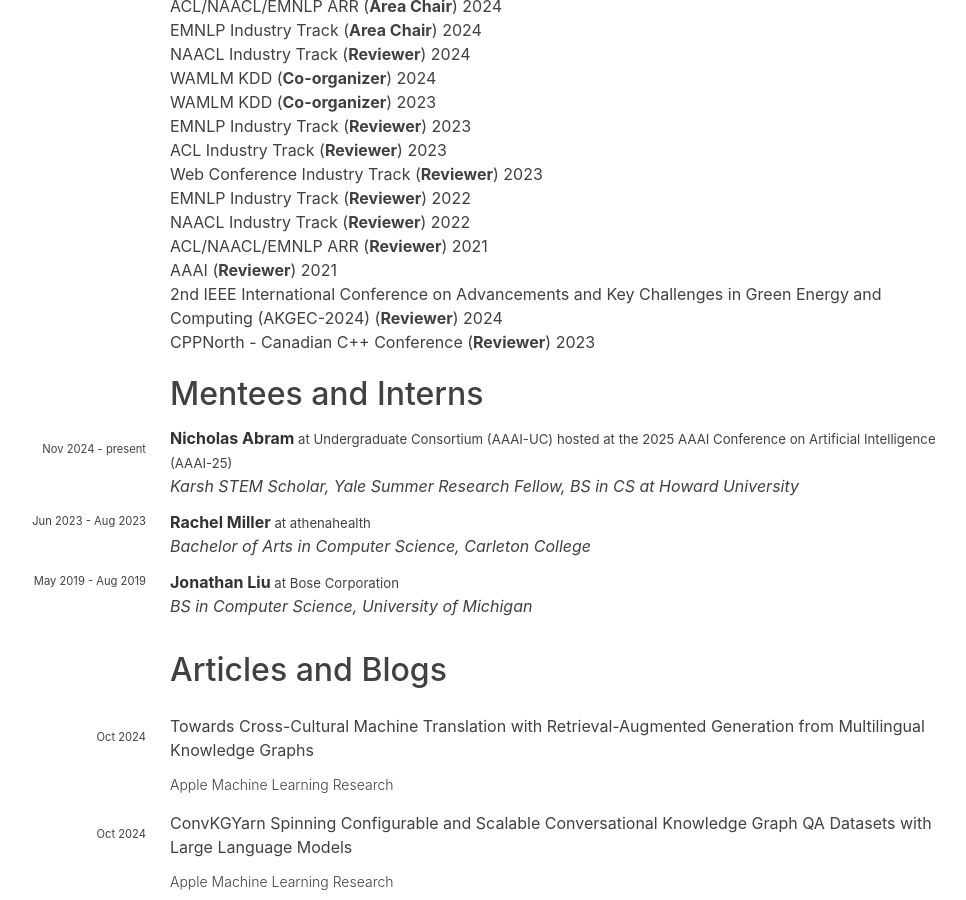
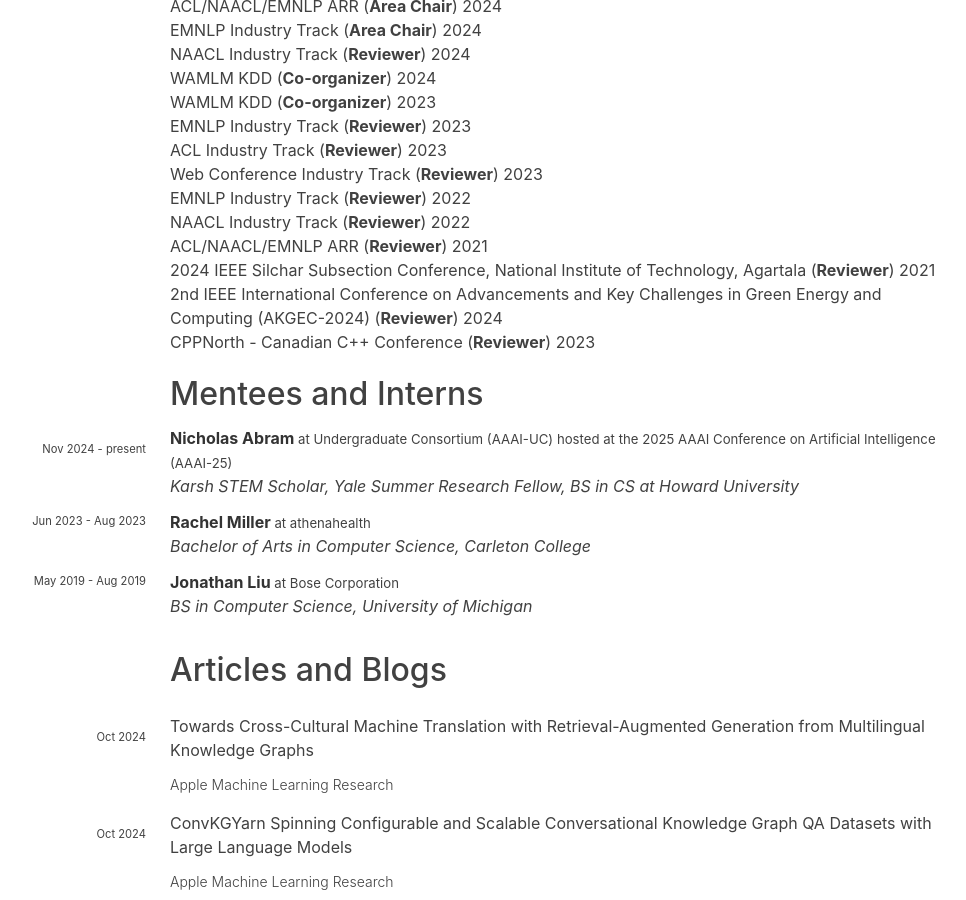
Before and after one commit to hariharanragothaman/hariharanragothaman.github.io, a Jekyll site: the page built from cv.md, in a window 1280 px wide and 900 px high, scrolled down 3240 px. Shown: the whole window, without its empty margins (162-1128 px from the left). Built offline with Jekyll 4.4.1, drawn with Linux system fonts in a browser that asks for light colours; nearby versions of some CDN libraries; some web fonts are replaced.

Commit message:
Polishes and Updates

```diff
--- a/_data/reviewer.yaml
+++ b/_data/reviewer.yaml
@@ -84,11 +84,11 @@
     - year: 2021
       url: https://aclrollingreview.org
 
-- venue: AAAI
+- venue: 2024 IEEE Silchar Subsection Conference, National Institute of Technology, Agartala
   venue-shorthand: Reviewer
   years:
     - year: 2021
-      url: https://aaai.org/conference/aaai/aaai-21/
+      url: http://ieeesilcon.org.in/
 
 - venue: 2nd IEEE International Conference on Advancements and Key Challenges in Green Energy and Computing (AKGEC-2024)
   venue-shorthand: Reviewer
```
